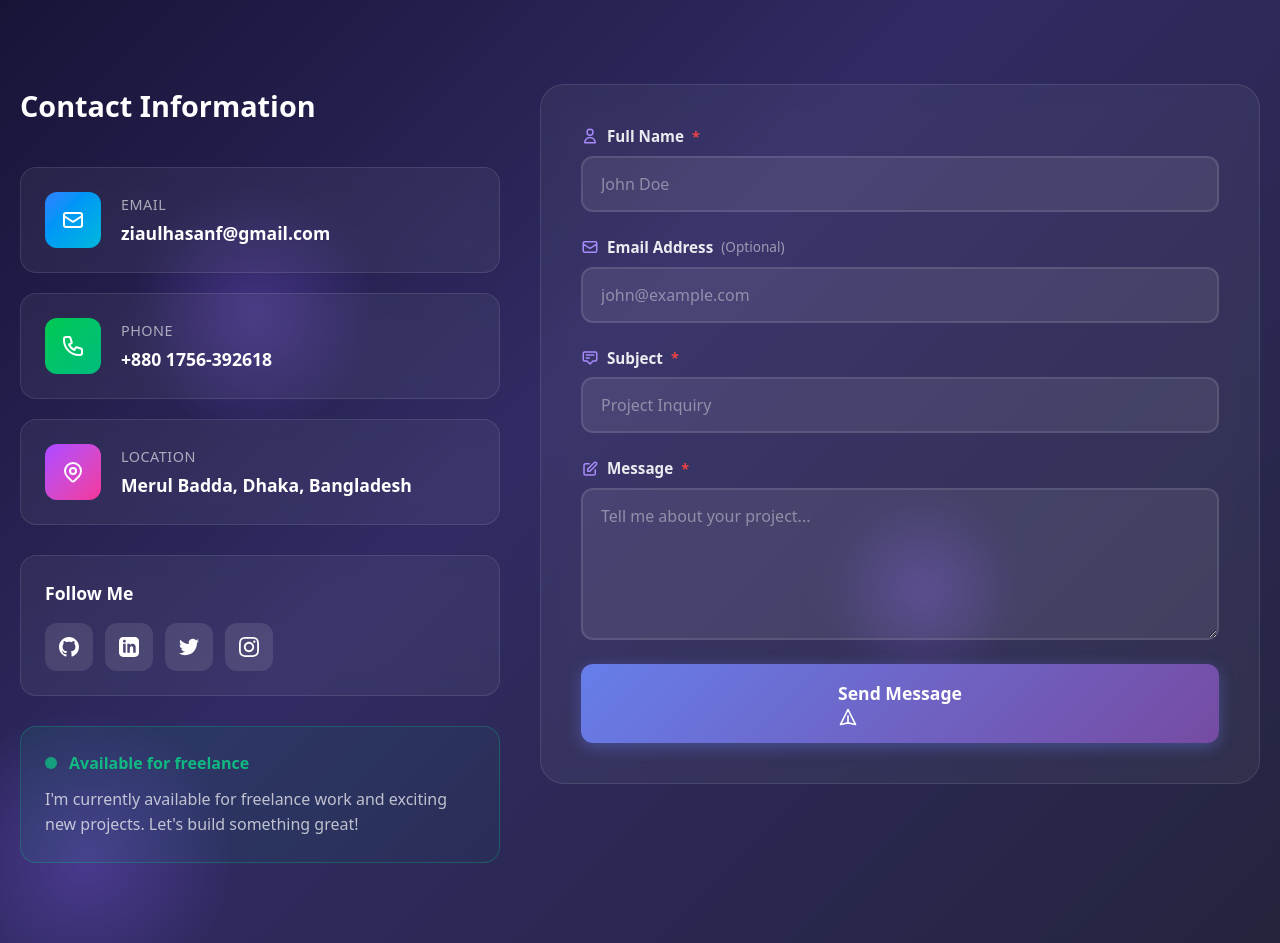
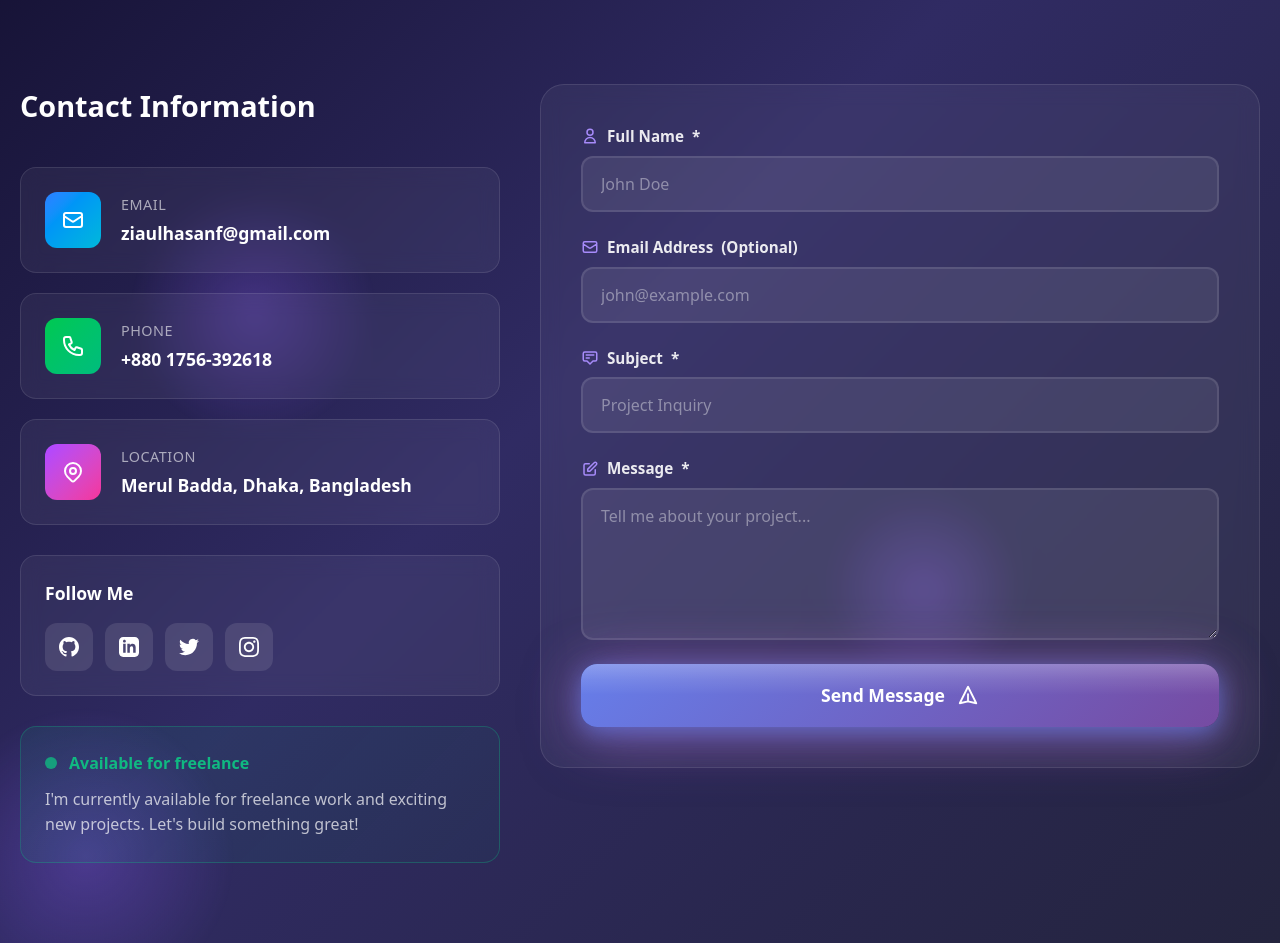
Before and after one commit to ZiaulhasanR/MySite, a Nuxt app: page / in a window 1280 px wide. Shown: the part 3741-4684 px from the top of the page. Built offline with nearby package versions, Linux system fonts and the light colour scheme.

Commit message:
Enhanced submit button with advanced animations, hover effects, and interactivity; added Nodemailer as a dependency for improved contact form email functionality.

```diff
--- a/components/Contact.vue
+++ b/components/Contact.vue
@@ -281,13 +281,15 @@
 
               <!-- Submit Button -->
               <button type="submit" class="submit-button" :disabled="isSubmitting">
-                <span v-if="!isSubmitting">
+                <span class="button-gradient"></span>
+                <span class="button-shine"></span>
+                <span v-if="!isSubmitting" class="button-content">
                   <span>Send Message</span>
                   <svg class="button-icon" fill="none" stroke="currentColor" viewBox="0 0 24 24">
                     <path stroke-linecap="round" stroke-linejoin="round" stroke-width="2" d="M12 19l9 2-9-18-9 18 9-2zm0 0v-8" />
                   </svg>
                 </span>
-                <span v-else class="loading-spinner">
+                <span v-else class="button-content loading-spinner">
                   <svg class="animate-spin h-5 w-5" fill="none" viewBox="0 0 24 24">
                     <circle class="opacity-25" cx="12" cy="12" r="10" stroke="currentColor" stroke-width="4"></circle>
                     <path class="opacity-75" fill="currentColor" d="M4 12a8 8 0 018-8V0C5.373 0 0 5.373 0 12h4zm2 5.291A7.962 7.962 0 014 12H0c0 3.042 1.135 5.824 3 7.938l3-2.647z"></path>
@@ -669,40 +671,196 @@
 
 /* Submit Button */
 .submit-button {
+  position: relative;
   display: flex;
   align-items: center;
   justify-content: center;
-  gap: 10px;
-  padding: 16px 32px;
-  background: linear-gradient(135deg, #667eea 0%, #764ba2 100%);
+  gap: 12px;
+  padding: 18px 40px;
+  background: linear-gradient(135deg, #667eea 0%, #764ba2 50%, #f093fb 100%);
+  background-size: 200% 200%;
   color: white;
   font-size: 1.1rem;
-  font-weight: 600;
+  font-weight: 700;
   border: none;
-  border-radius: 12px;
+  border-radius: 16px;
   cursor: pointer;
-  transition: all 0.3s ease;
-  box-shadow: 0 4px 15px rgba(102, 126, 234, 0.4);
+  overflow: hidden;
+  transition: all 0.4s cubic-bezier(0.175, 0.885, 0.32, 1.275);
+  box-shadow:
+    0 4px 15px rgba(102, 126, 234, 0.4),
+    0 10px 40px rgba(118, 75, 162, 0.3),
+    inset 0 1px 0 rgba(255, 255, 255, 0.2);
+  transform-style: preserve-3d;
+  perspective: 1000px;
 }
 
-.submit-button:hover:not(:disabled) {
-  transform: translateY(-2px);
-  box-shadow: 0 6px 20px rgba(102, 126, 234, 0.6);
+.submit-button::before {
+  content: '';
+  position: absolute;
+  top: 0;
+  left: -100%;
+  width: 100%;
+  height: 100%;
+  background: linear-gradient(
+    90deg,
+    transparent,
+    rgba(255, 255, 255, 0.3),
+    transparent
+  );
+  transition: left 0.5s ease;
+}
+
+.submit-button:hover::before {
+  left: 100%;
+}
+
+.submit-button:active {
+  transform: translateY(1px) scale(0.98);
 }
 
 .submit-button:disabled {
   opacity: 0.7;
   cursor: not-allowed;
+  animation: none;
+}
+
+.button-gradient {
+  position: absolute;
+  top: -2px;
+  left: -2px;
+  right: -2px;
+  bottom: -2px;
+  background: linear-gradient(135deg, #667eea, #764ba2, #f093fb, #667eea);
+  background-size: 300% 300%;
+  border-radius: 16px;
+  z-index: -1;
+  opacity: 0;
+  filter: blur(8px);
+  transition: opacity 0.4s ease;
+  animation: gradientShift 3s ease infinite;
+}
+
+@keyframes gradientShift {
+  0%, 100% { background-position: 0% 50%; }
+  50% { background-position: 100% 50%; }
+}
+
+.submit-button:hover:not(:disabled) .button-gradient {
+  opacity: 1;
+  animation: gradientShift 2s ease infinite, pulse 2s ease infinite;
+}
+
+@keyframes pulse {
+  0%, 100% { transform: scale(1); }
+  50% { transform: scale(1.05); }
+}
+
+.button-shine {
+  position: absolute;
+  top: 0;
+  left: 0;
+  width: 100%;
+  height: 50%;
+  background: linear-gradient(
+    180deg,
+    rgba(255, 255, 255, 0.25) 0%,
+    rgba(255, 255, 255, 0.1) 50%,
+    transparent 100%
+  );
+  border-radius: 16px 16px 0 0;
+  z-index: 1;
+  pointer-events: none;
+}
+
+.button-content {
+  position: relative;
+  display: flex;
+  align-items: center;
+  gap: 12px;
+  z-index: 3;
+  transition: transform 0.3s ease;
 }
 
 .button-icon {
-  width: 20px;
-  height: 20px;
-  transition: transform 0.3s ease;
+  width: 22px;
+  height: 22px;
+  transition: all 0.4s cubic-bezier(0.175, 0.885, 0.32, 1.275);
+}
+
+.submit-button:hover:not(:disabled) {
+  transform: translateY(-3px) scale(1.02);
+  background-position: 100% 0;
+  box-shadow:
+    0 6px 25px rgba(102, 126, 234, 0.6),
+    0 15px 50px rgba(118, 75, 162, 0.5),
+    0 0 60px rgba(240, 147, 251, 0.3),
+    inset 0 1px 0 rgba(255, 255, 255, 0.3);
+  animation: buttonFloat 3s ease infinite;
+}
+
+@keyframes buttonFloat {
+  0%, 100% { transform: translateY(-3px) scale(1.02) rotateX(0deg); }
+  50% { transform: translateY(-5px) scale(1.03) rotateX(2deg); }
 }
 
 .submit-button:hover:not(:disabled) .button-icon {
-  transform: translateX(3px);
+  transform: translateX(5px) rotate(15deg) scale(1.1);
+}
+
+.submit-button:hover:not(:disabled) .button-content {
+  transform: translateZ(10px);
+}
+
+.loading-spinner {
+  display: flex;
+  align-items: center;
+  gap: 12px;
+}
+
+.loading-spinner svg {
+  filter: drop-shadow(0 0 8px rgba(255, 255, 255, 0.5));
+}
+
+/* Ripple effect on click */
+.submit-button::after {
+  content: '';
+  position: absolute;
+  top: 50%;
+  left: 50%;
+  width: 0;
+  height: 0;
+  border-radius: 50%;
+  background: rgba(255, 255, 255, 0.5);
+  transform: translate(-50%, -50%);
+  transition: width 0.6s ease, height 0.6s ease, opacity 0.6s ease;
+  opacity: 0;
+}
+
+.submit-button:active::after {
+  width: 300px;
+  height: 300px;
+  opacity: 0;
+  transition: 0s;
+}
+
+/* Glow animation */
+@keyframes glow {
+  0%, 100% {
+    box-shadow:
+      0 4px 15px rgba(102, 126, 234, 0.4),
+      0 10px 40px rgba(118, 75, 162, 0.3);
+  }
+  50% {
+    box-shadow:
+      0 6px 25px rgba(102, 126, 234, 0.7),
+      0 15px 60px rgba(118, 75, 162, 0.6),
+      0 0 80px rgba(240, 147, 251, 0.4);
+  }
+}
+
+.submit-button:not(:disabled) {
+  animation: glow 3s ease-in-out infinite;
 }
 
 .loading-spinner {
@@ -710,170 +868,4 @@
   align-items: center;
   gap: 10px;
 }
-
-/* Success Message */
-.success-message {
-  display: flex;
-  align-items: center;
-  gap: 16px;
-  padding: 20px 24px;
-  background: linear-gradient(135deg, rgba(16, 185, 129, 0.15) 0%, rgba(5, 150, 105, 0.1) 100%);
-  border: 1px solid rgba(16, 185, 129, 0.3);
-  border-radius: 12px;
-  margin-top: 24px;
-  animation: slideIn 0.3s ease-out;
-}
-
-@keyframes slideIn {
-  from {
-    opacity: 0;
-    transform: translateY(-10px);
-  }
-  to {
-    opacity: 1;
-    transform: translateY(0);
-  }
-}
-
-.success-icon {
-  width: 32px;
-  height: 32px;
-  color: #10b981;
-  flex-shrink: 0;
-}
-
-.success-title {
-  font-size: 1rem;
-  font-weight: 600;
-  color: #10b981;
-  margin-bottom: 4px;
-}
-
-.success-description {
-  font-size: 0.9rem;
-  color: rgba(255, 255, 255, 0.7);
-}
-
-/* Required/Optional indicators */
-.required {
-  color: #ef4444;
-  font-size: 0.9rem;
-}
-
-.optional {
-  color: rgba(255, 255, 255, 0.5);
-  font-size: 0.85rem;
-  font-weight: 400;
-}
-
-/* Error Message */
-.error-message {
-  display: flex;
-  align-items: center;
-  gap: 16px;
-  padding: 20px 24px;
-  background: linear-gradient(135deg, rgba(239, 68, 68, 0.15) 0%, rgba(220, 38, 38, 0.1) 100%);
-  border: 1px solid rgba(239, 68, 68, 0.3);
-  border-radius: 12px;
-  margin-top: 24px;
-  animation: slideIn 0.3s ease-out;
-}
-
-.error-icon {
-  width: 32px;
-  height: 32px;
-  color: #ef4444;
-  flex-shrink: 0;
-}
-
-.error-title {
-  font-size: 1rem;
-  font-weight: 600;
-  color: #ef4444;
-  margin-bottom: 4px;
-}
-
-.error-description {
-  font-size: 0.9rem;
-  color: rgba(255, 255, 255, 0.7);
-}
-
-/* Transitions */
-.fade-enter-active,
-.fade-leave-active {
-  transition: all 0.3s ease;
-}
-
-.fade-enter-from,
-.fade-leave-to {
-  opacity: 0;
-  transform: translateY(-10px);
-}
-
-/* Responsive Design */
-@media (max-width: 1024px) {
-  .content-grid {
-    grid-template-columns: 1fr;
-    gap: 60px;
-  }
-
-  .form-section {
-    position: static;
-  }
-}
-
-@media (max-width: 768px) {
-  .contact-page {
-    padding: 80px 0 60px;
-  }
-
-  .section-title {
-    font-size: 2.5rem;
-  }
-
-  .section-description {
-    font-size: 1rem;
-  }
-
-  .header-section {
-    margin-bottom: 60px;
-  }
-
-  .form-container {
-    padding: 30px 24px;
-  }
-
-  .contact-card {
-    padding: 20px;
-  }
-
-  .contact-icon {
-    width: 48px;
-    height: 48px;
-  }
-}
-
-@media (max-width: 480px) {
-  .section-title {
-    font-size: 2rem;
-  }
-
-  .section-badge {
-    font-size: 0.8rem;
-    padding: 6px 18px;
-  }
-
-  .form-container {
-    padding: 24px 20px;
-  }
-
-  .submit-button {
-    padding: 14px 24px;
-    font-size: 1rem;
-  }
-
-  .social-links {
-    justify-content: center;
-  }
-}
 </style>
--- a/package.json
+++ b/package.json
@@ -12,6 +12,7 @@
   "dependencies": {
     "@tailwindcss/vite": "^4.0.17",
     "aos": "^2.3.4",
+    "nodemailer": "^7.0.9",
     "nuxt": "^3.16.1",
     "vue": "^3.5.13",
     "vue-router": "^4.5.0"
```
Also changed, not shown: 2 other files (tests, documents, lock files or other folders).
